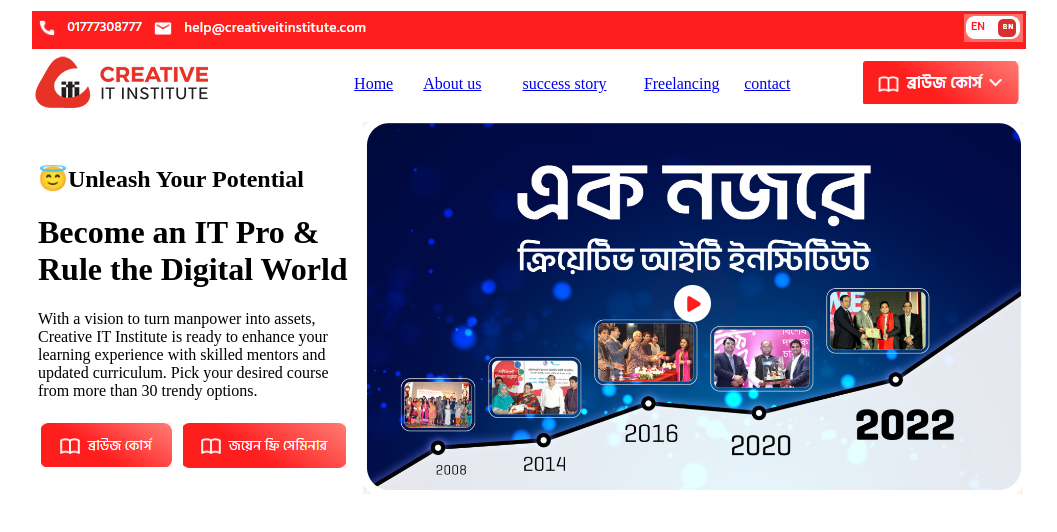
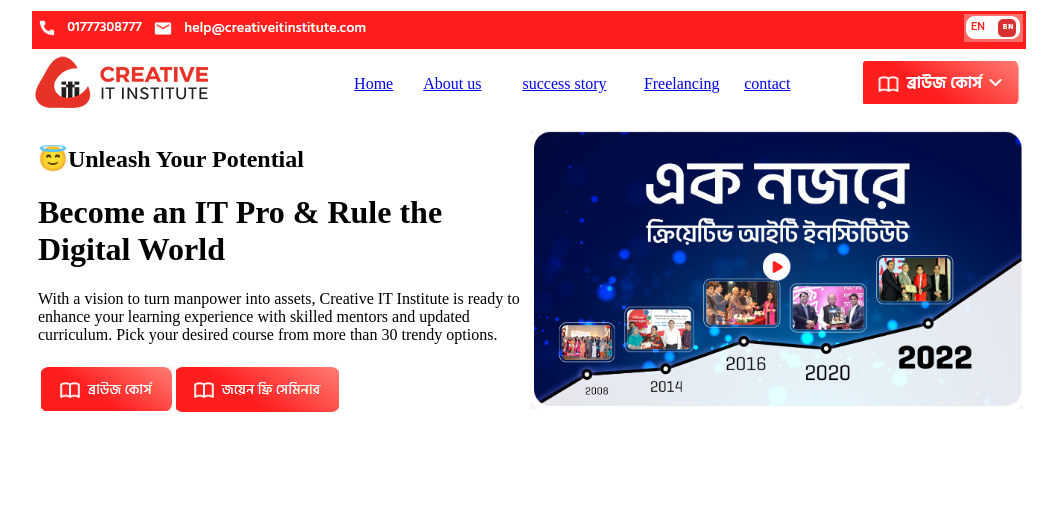
Before and after one commit to Aliprochak/hw-4, a plain HTML site: page index.html in a window 1280 px wide. Shown: the whole page, without its empty margins (111-1168 px from the left). Drawn offline with Linux system fonts and the light colour scheme.

Commit message:
Update index.html

```diff
--- a/index.html
+++ b/index.html
@@ -68,7 +68,7 @@
                                     <table width="100%">
                                         <tr>
                                             <td width="10%"><img src="./img/6.png"alt=></td>
-                                            <td width="10%"><img src="./img/7.png"></td>
+                                            <td><img src="./img/7.png"></td>
                                         </tr>
                                     </table>
                                 </td>
@@ -76,7 +76,7 @@
 
                         </table>
                     </td>
-                    <td width="50%"><img src="./img/8.png"></td>
+                    <td width="50%"><img width="100%" src="./img/8.png"></td>
                 </tr>
             </table>
         </td>
```
